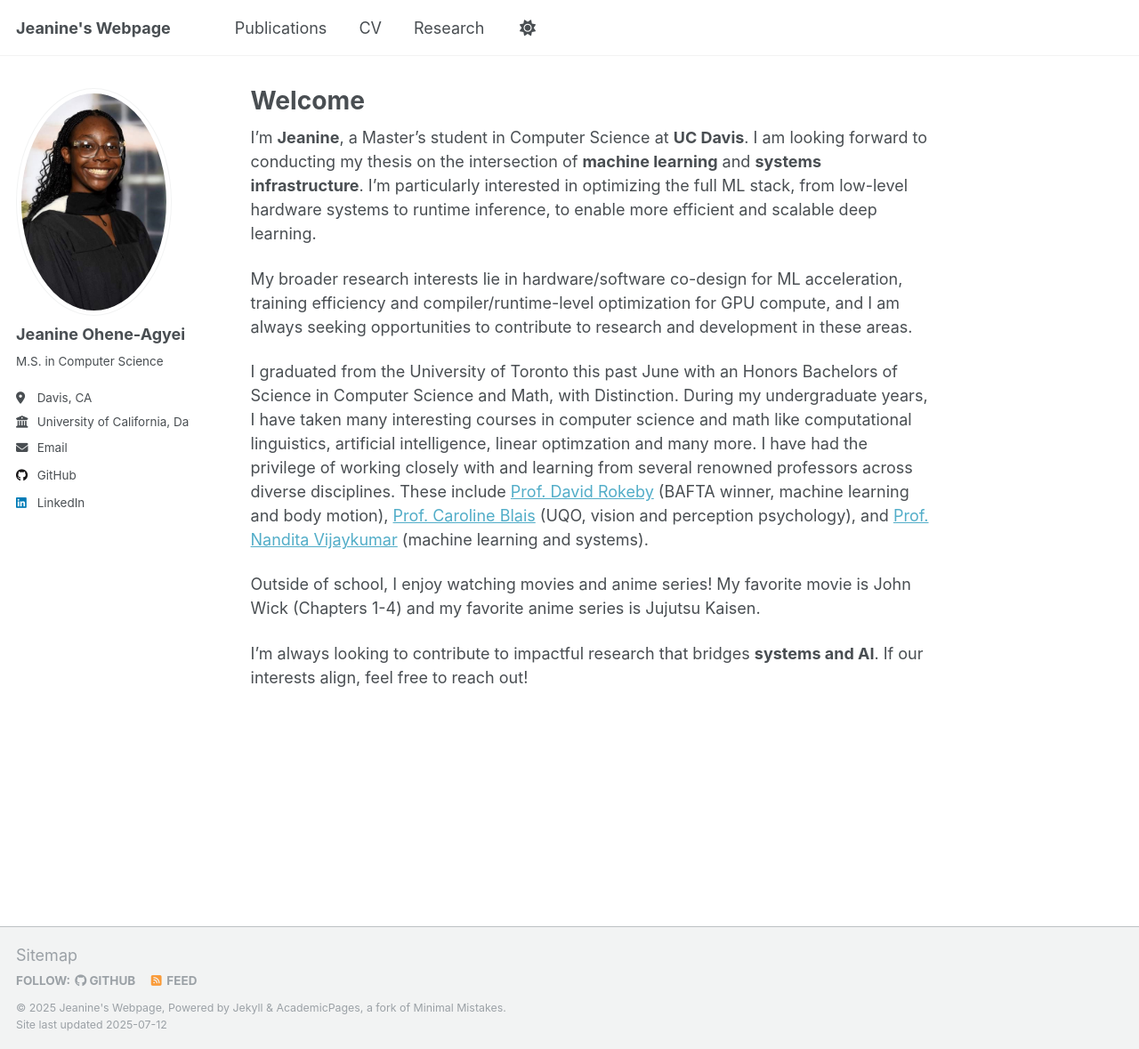
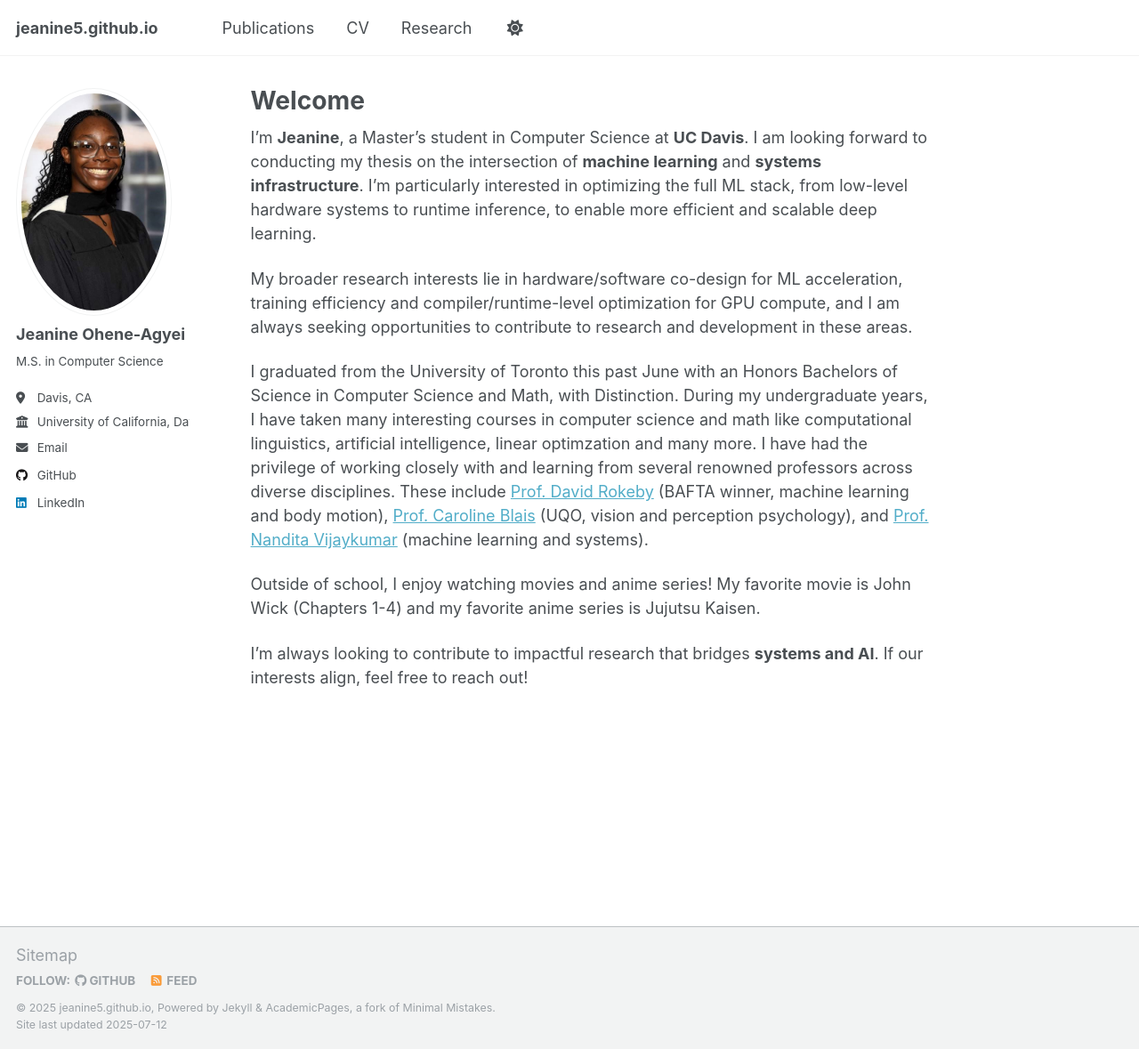
Before and after one commit to jeanine5/jeanine5.github.io, a Jekyll site: the page built from _pages/about.md, in a window 1280 px wide and 1179 px high. Shown: the whole window at 89% size. Built offline with Jekyll 4.4.1, drawn with Linux system fonts in a browser that asks for light colours; a script that is not in the unit is left out.

Commit message:
Update _config.yml

```diff
--- a/_config.yml
+++ b/_config.yml
@@ -9,7 +9,7 @@
 # Basic Site Settings
 locale                   : "en-US"
 site_theme               : "default"
-title                    : "Jeanine's Webpage"
+title                    : # "Jeanine's Webpage"
 title_separator          : #"-"
 name                     : #&name "Your Name"
 description              : #&description "personal description"
```
